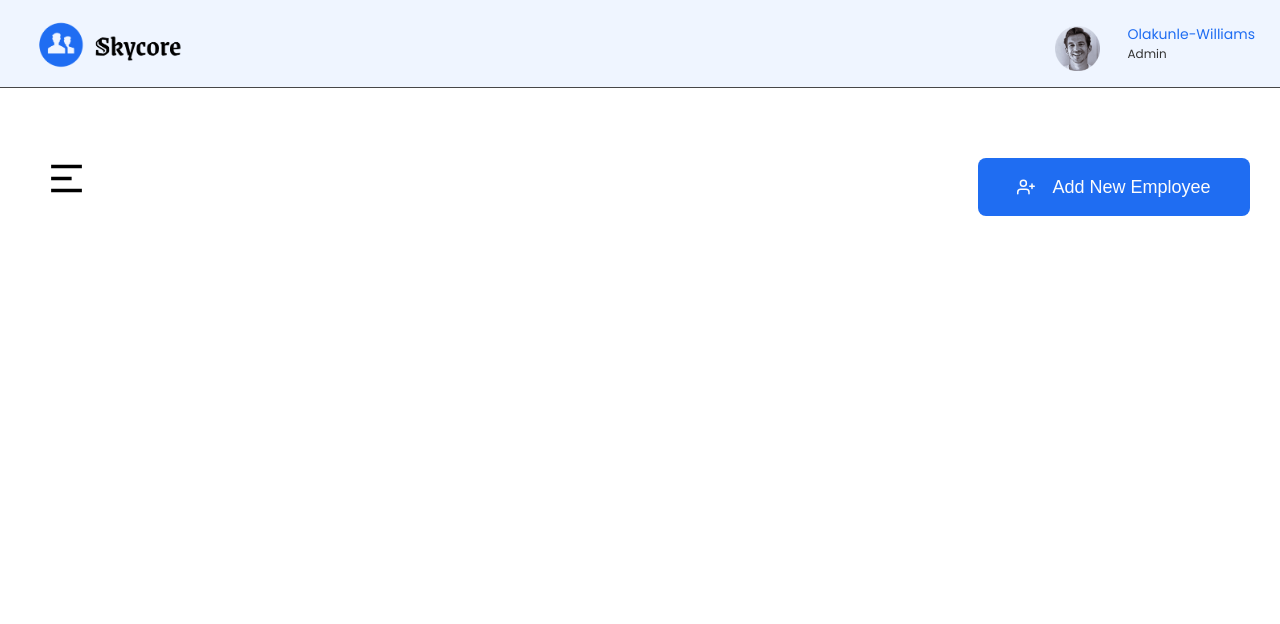
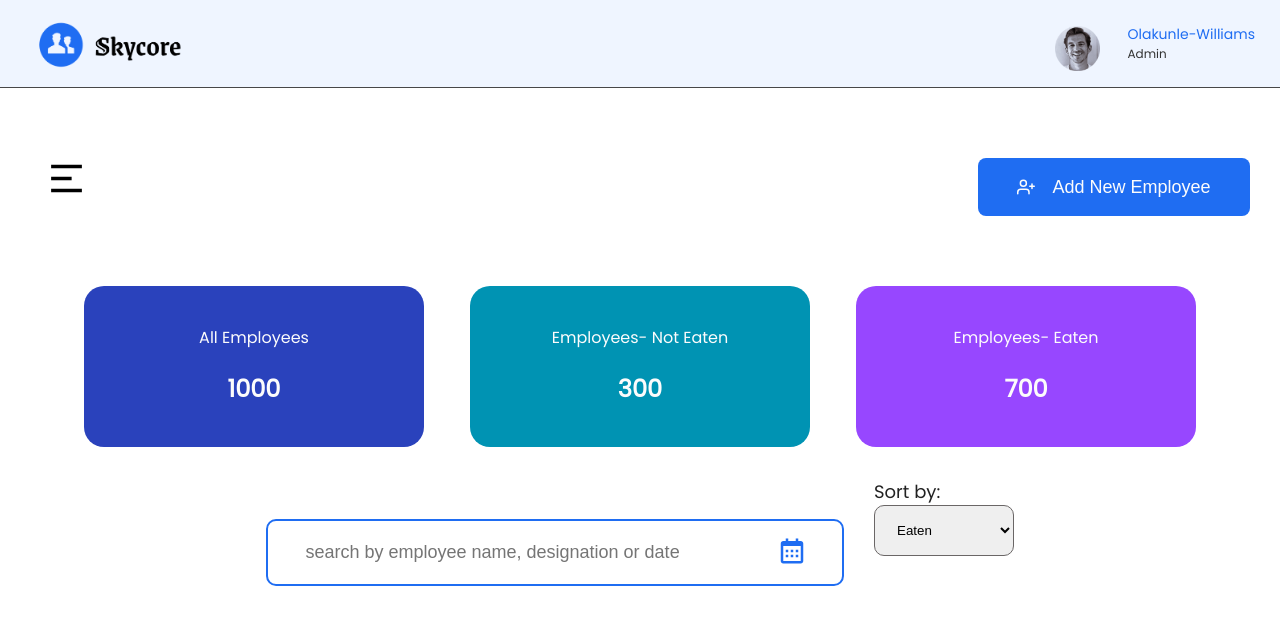
Before and after one commit to mzoyinda/MealTracker, a React (Vite) app: page /admin in a window 1280 px wide. Shown: the top 624 px of the page. Built offline with nearby package versions, Linux system fonts and the light colour scheme.

Commit message:
updated changes

```diff
--- /dev/null
+++ b/src/screens/Admin/Cards.jsx
@@ -0,0 +1,49 @@
+import React from 'react'
+import styled from 'styled-components'
+
+const Cards = () => {
+  return (
+    <CardContainer>
+        <div className="card">
+            <p>All Employees</p>
+            <h2>1000</h2>
+        </div>
+        <div className="card card2">
+            <p>Employees- Not Eaten</p>
+            <h2>300</h2>
+        </div>
+        <div className="card card3">
+            <p>Employees- Eaten</p>
+            <h2>700</h2>
+        </div>
+    </CardContainer>
+  )
+}
+
+const CardContainer = styled.section`
+display: flex;
+justify-content: center;
+align-items: center;
+gap: 46px;
+color: #FCFCFC;
+
+.card{
+    display: flex;
+flex-direction: column;
+align-items: center;
+padding: 40px 50px;
+gap: 21px;
+width: 340px;
+/* height: 182px; */
+background: #2A42BC;
+border-radius: 20px;
+}
+
+.card2{
+    background: #0093B3;
+}
+.card3{
+    background: #9747FF;
+}
+`
+export default Cards
--- a/src/screens/Admin/Home.jsx
+++ b/src/screens/Admin/Home.jsx
@@ -1,11 +1,15 @@
 import React from 'react'
 import styled from 'styled-components';
+import Cards from './Cards';
 import Header from './Header';
+import Table from './Table';
 
 const Home = () => {
   return (
     <HomeContainer>
         <Header/>
+        <Cards/>
+        <Table/>
     </HomeContainer>
   )
 }
--- /dev/null
+++ b/src/screens/Admin/Table.jsx
@@ -0,0 +1,100 @@
+import React from "react";
+import { BiCalendar } from 'react-icons/bi';
+import styled from "styled-components";
+
+const Table = () => {
+  return (
+    <Container>
+      <div className="input__container">
+        <form className="box">
+          <input
+            type="text"
+            placeholder="search by employee name, designation or date"
+          />
+          <button to="/vendor">
+            <BiCalendar/>
+          </button>
+        </form>
+        </div>
+        <div className="sort">
+            <p>Sort by:</p>
+            <select name="status" id="status">
+                <option value="eaten">Eaten</option>
+                <option value="not eaaten">Not Eaten</option>
+            </select>
+        </div>
+    </Container>
+  );
+};
+
+const Container = styled.section`
+display: flex;
+justify-content: center;
+gap: 30px;
+align-items: center;
+.input__container {
+    display: flex;
+    justify-content: center;
+    align-self: flex-end;
+    align-items: center;
+    margin-top: 72px;
+
+    .box {
+      width: 578px;
+      border: 2px solid #1f6df2;
+      border-radius: 10px;
+      display: flex;
+      justify-content: center;
+      align-items: center;
+      input {
+        width: 80%;
+        border: transparent;
+        margin: 5px 0;
+        padding: 13px 0;
+        color: #9B9A9A;
+        font-weight: 200;
+        font-size: 18px;
+        line-height: 27px;
+      }
+      svg {
+        margin-left: 12px;
+        width: 30px;
+        height: 30px;
+       color: #1F6DF2;
+
+        :hover {
+          cursor: pointer;
+        }
+      }
+      button{
+        width: 40px;
+        background: transparent;
+        color:  #111111;
+        padding: 0;
+        border: none;
+      }
+    }
+  }
+
+  .sort{
+    p{
+        font-weight: 400;
+font-size: 18px;
+line-height: 27px;
+color: #222222;
+    }
+    select{
+        display: flex;
+flex-direction: row;
+align-items: center;
+padding: 0px 18px;
+gap: 39px;
+width: 140px;
+height: 51px;
+border: 1px solid #6A6666;
+border-radius: 10px;
+    }
+  }
+`;
+
+export default Table;
```
